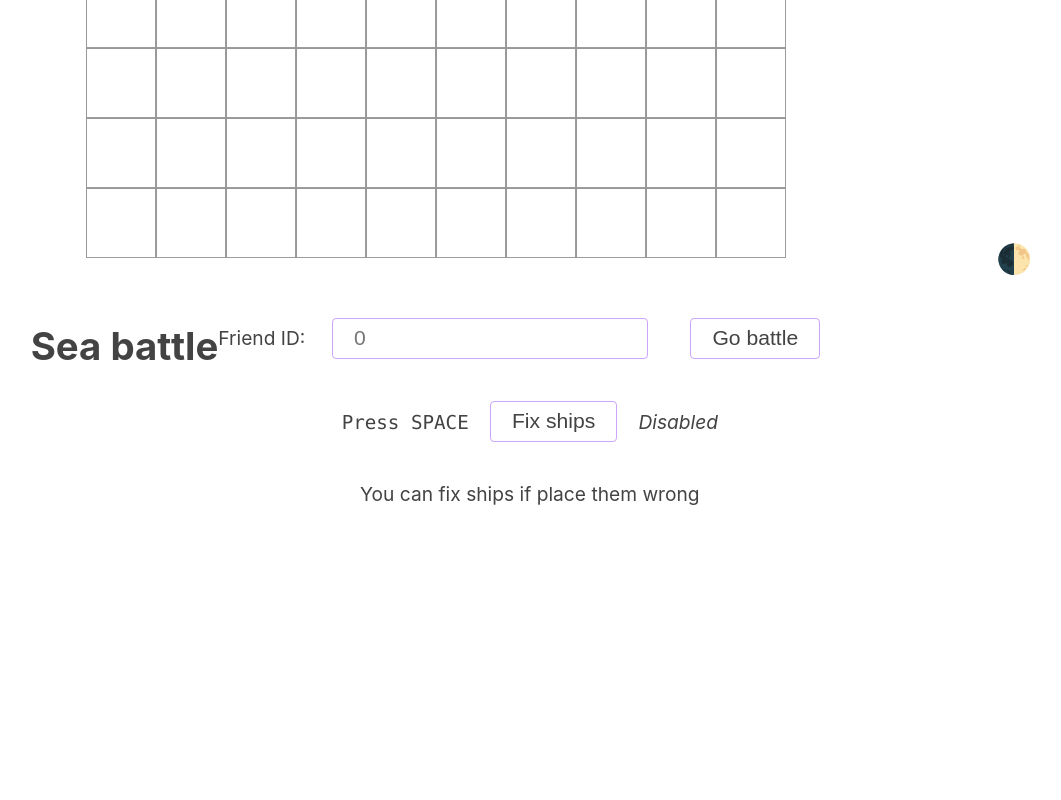
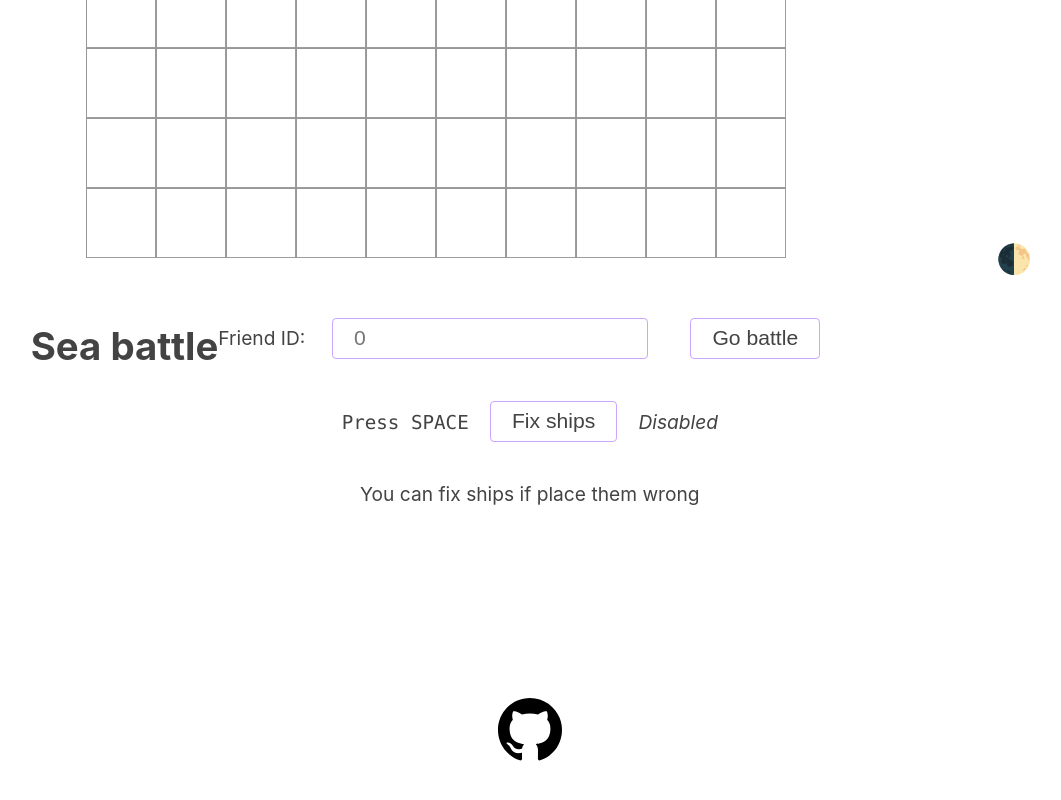
Before and after one commit to istudyatuni/sea-battle, a React (Create React App) app in the folder web/: page / in a window 1280 px wide. Shown: the part 480-1280 px from the top of the page, without its empty margins (204-1265 px from the left). Before the commit the page ends 1044 px from the top, so only its background shows below. Built offline with nearby package versions, Linux system fonts and the light colour scheme.

Commit message:
Add github logo

```diff
--- a/web/src/components/App/App.tsx
+++ b/web/src/components/App/App.tsx
@@ -171,6 +171,7 @@ const App: React.FC = () => {
           setOpponentID={setOpponentID}
           ID={ID}
           copyOpID={copyOpponentID}
+          theme={theme}
         />
       </div>
 
--- a/web/src/components/Buttons/Buttons.css
+++ b/web/src/components/Buttons/Buttons.css
@@ -1,5 +1,32 @@
 .Buttons {
   align-self: center;
+}
+
+/* github logo */
+.gh-logo {
+  width: 64px;
+  height: 64px;
+  margin: auto;
+  border-radius: 5em;
+  margin-top: 10em;
+}
+
+.gh-logo img {
+  width: 64px;
+  height: 64px;
+}
+
+.gh-logo:hover {
+  cursor: pointer;
+  background-color: var(--hover-bg-color);
+}
+
+.gh-logo:active {
+  background-color: var(--action-bg-color);
+}
+
+.gh-logo.dark {
+  filter: invert(1);
 }
 
 /* copy ID box*/
--- a/web/src/components/Buttons/Buttons.tsx
+++ b/web/src/components/Buttons/Buttons.tsx
@@ -1,24 +1,18 @@
 import React, { useState } from 'react';
-
 import './Buttons.css'
 import { newGame, BoolToOnOff } from './ButtonFunctions'
-
 import { HideOrNot } from '../App/AppFunctions'
-
 import { getString } from '../Translation/String'
 
 type ButtonsProps = {
   gameMode: number,
-
   goBattle: () => void,
-
   setClear: (arg0: boolean) => any,
   isClear: boolean,
-
   setOpponentID: (arg0: string) => any,
   ID: string,
-
   copyOpID: () => void
+  theme: string
 }
 
 const Buttons: React.FC<ButtonsProps> = ({ gameMode,
@@ -27,7 +21,8 @@ const Buttons: React.FC<ButtonsProps> = ({ gameMode,
                                          isClear,
                                          setOpponentID,
                                          ID,
-                                         copyOpID }) => {
+                                         copyOpID,
+                                         theme }) => {
   const [newID, setNewID] = useState("")
 
   function handleChange(event: any) {
@@ -67,6 +62,11 @@ const Buttons: React.FC<ButtonsProps> = ({ gameMode,
         >{getString('fix_ships')}</button>
         <i>{BoolToOnOff(isClear)}</i>
         <p>{getString('fix_ships_explain')}</p>
+        <div className={"gh-logo " + theme}>
+          <a href="https://www.github.com" target="blank">
+            <img src="assets/github.svg" alt="Github logo" />
+          </a>
+        </div>
       </div>
 
       <div style={HideOrNot((gameMode+1)%2)} >
```
Also changed, not shown: web/public/assets/github.svg (added).
